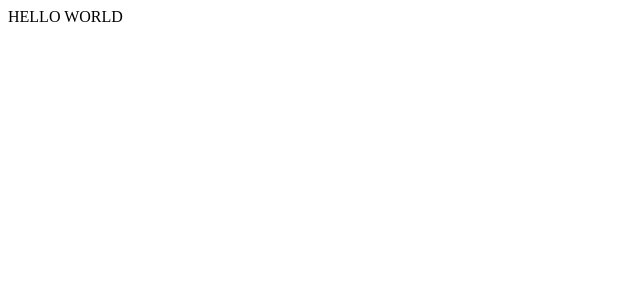
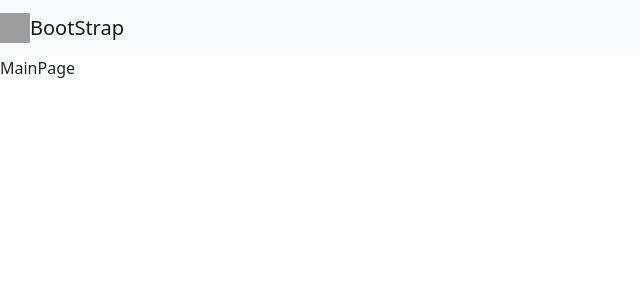
Before and after one commit to psh320/acnh_helper, a React (Create React App) app in the folder acnh_helper/: page / in a window 1280 px wide. Shown: the top 300 px of the page, without its empty margins (0-640 px from the left). Built offline with nearby package versions, Linux system fonts and the light colour scheme; grey boxes are pictures that could not be loaded.

Commit message:
Added bootstrap, Header and main page

```diff
--- a/acnh_helper/public/index.html
+++ b/acnh_helper/public/index.html
@@ -14,6 +14,7 @@
       manifest.json provides metadata used when your web app is installed on a
       user's mobile device or desktop. See https://developers.google.com/web/fundamentals/web-app-manifest/
     -->
+	 <link rel="stylesheet" href="https://cdn.jsdelivr.net/npm/bootstrap@5.1.3/dist/css/bootstrap.min.css" integrity="sha384-1BmE4kWBq78iYhFldvKuhfTAU6auU8tT94WrHftjDbrCEXSU1oBoqyl2QvZ6jIW3" crossorigin="anonymous">
     <link rel="manifest" href="%PUBLIC_URL%/manifest.json" />
     <!--
       Notice the use of %PUBLIC_URL% in the tags above.
--- a/acnh_helper/src/components/App.js
+++ b/acnh_helper/src/components/App.js
@@ -1,13 +1,22 @@
 import React from 'react';
-import {BrowserRouter, Route} from 'react-router-dom';
+import {BrowserRouter, Route, Link} from 'react-router-dom';
 import Fish from './catch/Fish';
 import Fossil from './collect/Fossil';
+import MainPage from './MainPage';
+import Header from './Header';
 
 const App = () => {
 	return (
 		<div>
-			HELLO WORLD
 
+			<BrowserRouter>
+				<div>
+					<Header />
+					<Route path="/" exact component={MainPage} />
+					<Route path="/catch/fish" exact component={Fish} />
+					<Route path="/collect/fossil" exact component={Fossil} />
+				</div>
+			</BrowserRouter>
 		</div>
 
 	);
--- /dev/null
+++ b/acnh_helper/src/components/Header.js
@@ -0,0 +1,18 @@
+import React from 'react';
+import {Link} from 'react-router-dom';
+
+
+const Header = () => {
+	return (
+		<div>
+			<nav className="navbar navbar-light bg-light">
+				<Link to="/catch/fish" className="navbar-brand">
+					<img src="/docs/4.0/assets/brand/bootstrap-solid.svg" width="30" height="30" className="d-inline-block align-top" alt="" />
+					BootStrap
+				</Link>
+			</nav>
+		</div>
+	);
+}
+
+export default Header;
--- /dev/null
+++ b/acnh_helper/src/components/MainPage.js
@@ -0,0 +1,13 @@
+import React from 'react';
+
+class MainPage extends React.Component {
+
+	render() {
+		return (
+			<div> MainPage </div>
+		);
+	}
+}
+
+
+export default MainPage;
```
